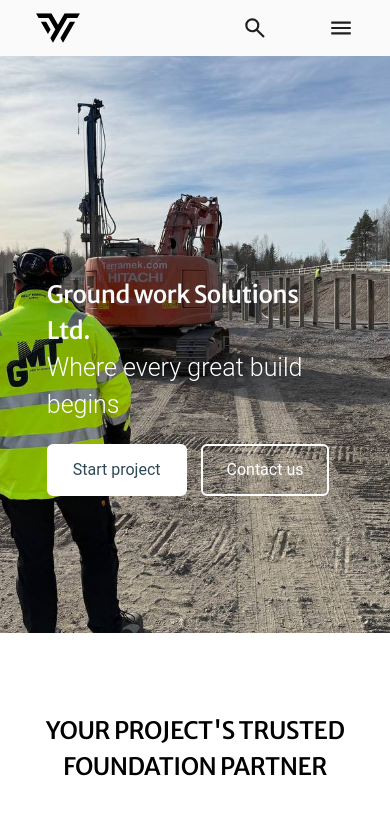
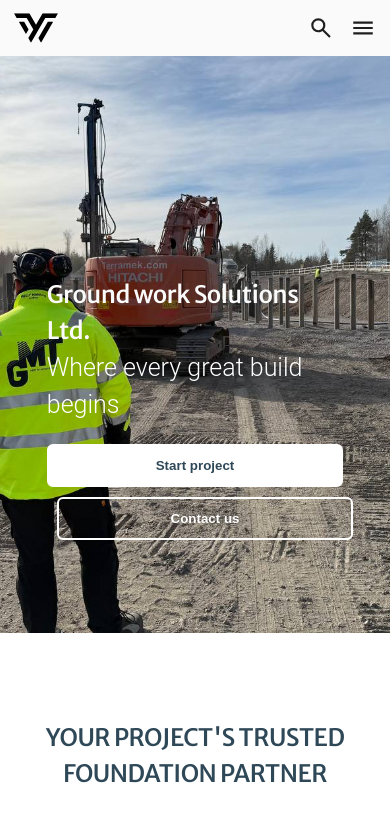
Before and after one commit to luckyfrappe/groundwork, a plain HTML site: page index.html in a window 390 px wide. Shown: the top 829 px of the page. Drawn offline with Linux system fonts and the light colour scheme; grey boxes are pictures that could not be loaded.

Commit message:
Modify hero section for mobile screen

```diff
--- a/assets/CSS/style.css
+++ b/assets/CSS/style.css
@@ -41,6 +41,7 @@ h1, h2, h3 {
   letter-spacing: -0.5px;
   text-transform: none;
   margin-bottom: var(--space-page-x);
+  color: var(--color-navy-blue);
 }
 p {
   font-size: clamp(1rem, 1.1vw + 0.5rem, 1.25rem); /* ~16px → 20px */
@@ -281,6 +282,7 @@ nav li:last-child {
 
 .card__title {
   margin-bottom: 20px;
+  font-size: 1.5rem;
 }
 
 .card__info {
@@ -297,7 +299,6 @@ nav li:last-child {
   flex-direction: column;
   width: 100%;
   height: 100%;
-  color: var(--color-navy-blue);
   padding-bottom: 0;
   margin-bottom: 0;
 }
@@ -313,10 +314,6 @@ nav li:last-child {
 
 .journey i {
   font-size: 50px;
-  color: var(--color-navy-blue);
-}
-
-.journey .card p {
   color: var(--color-navy-blue);
 }
 
@@ -403,7 +400,7 @@ button {
 
 
 /* ==== FORMS ==== */
-input,
+/* input,
 button,
 textarea,
 select {
@@ -416,10 +413,10 @@ input, textarea {
   border: 1px solid #ccc;
   padding: 0.5rem;
   border-radius: 4px;
-}
+} */
 
 /* ==== IMAGES ==== */
-img,
+/* img,
 picture,
 video,
 canvas,
@@ -427,7 +424,7 @@ svg {
   display: block;
   max-width: 100%;
   height: auto;
-}
+} */
 
 /* ==== LISTS ==== */
 ul, ol {
@@ -471,6 +468,16 @@ a {
   nav li:last-child {
     display: flex;
   }
+  nav a {
+    padding: 0 0.5rem;
+  }
+  .hero-info button {
+    width: 100%;
+    margin-bottom: 10px;
+  }
+  .secondary {
+    margin-left: 0;
+  }
 }
 
 @media screen and (max-width: 1024px) {
```
